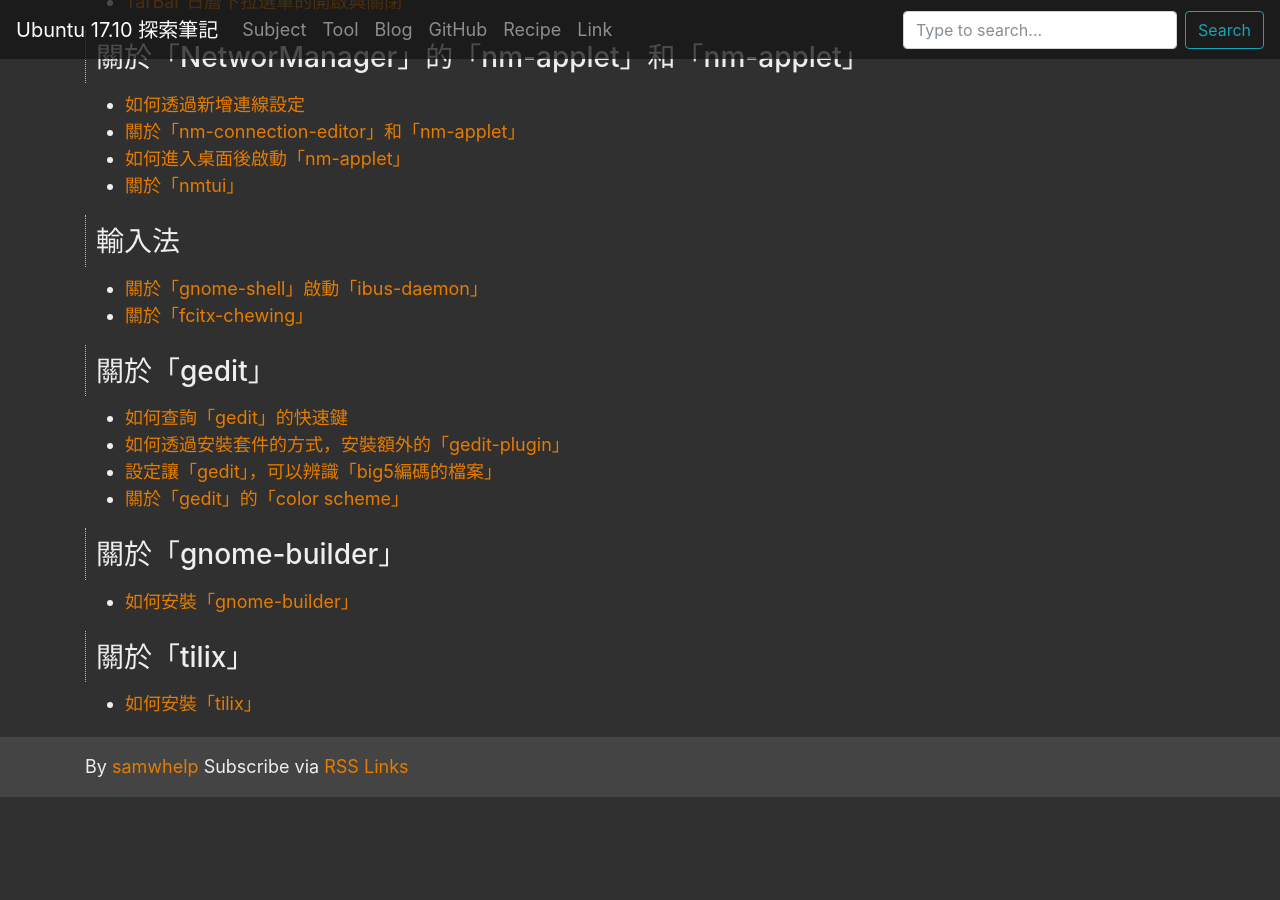
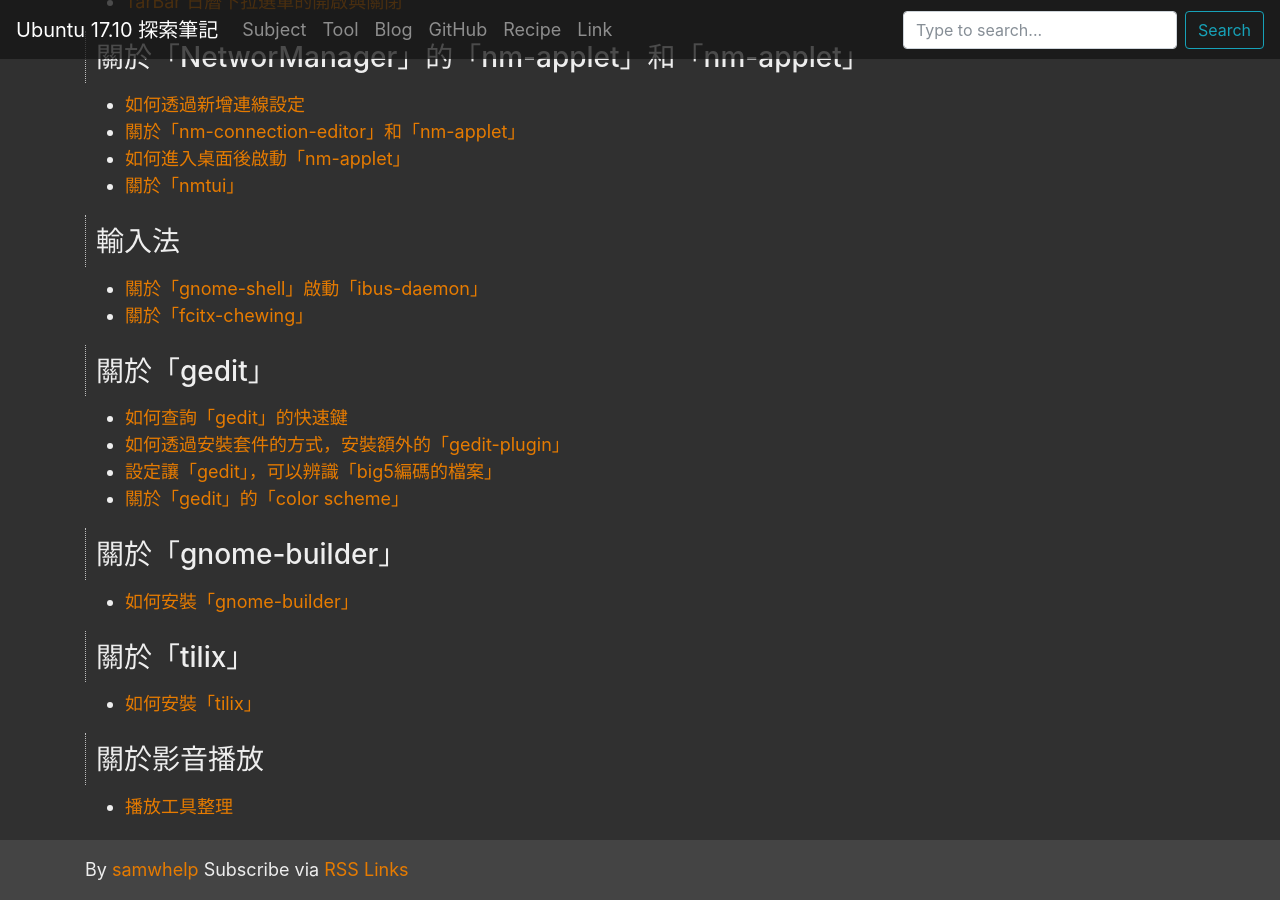
Before and after one commit to samwhelp/note-ubuntu-17.10, a Jekyll site: the page built from index.md, in a window 1280 px wide and 900 px high, scrolled down 2740 px. Built offline with Jekyll 4.4.1, drawn with Linux system fonts in a browser that asks for light colours; nearby versions of some CDN libraries; before the commit the page ends 3537 px from its top, so only the background shows below that.

Commit message:
add link

```diff
--- a/index.md
+++ b/index.md
@@ -152,3 +152,8 @@
 ## 關於「tilix」
 
 * [如何安裝「tilix」](https://www.ubuntu-tw.org/modules/newbb/viewtopic.php?post_id=358850#forumpost358850)
+
+
+## 關於影音播放
+
+* [播放工具整理](https://www.ubuntu-tw.org/modules/newbb/viewtopic.php?post_id=359478#forumpost359478)
```
